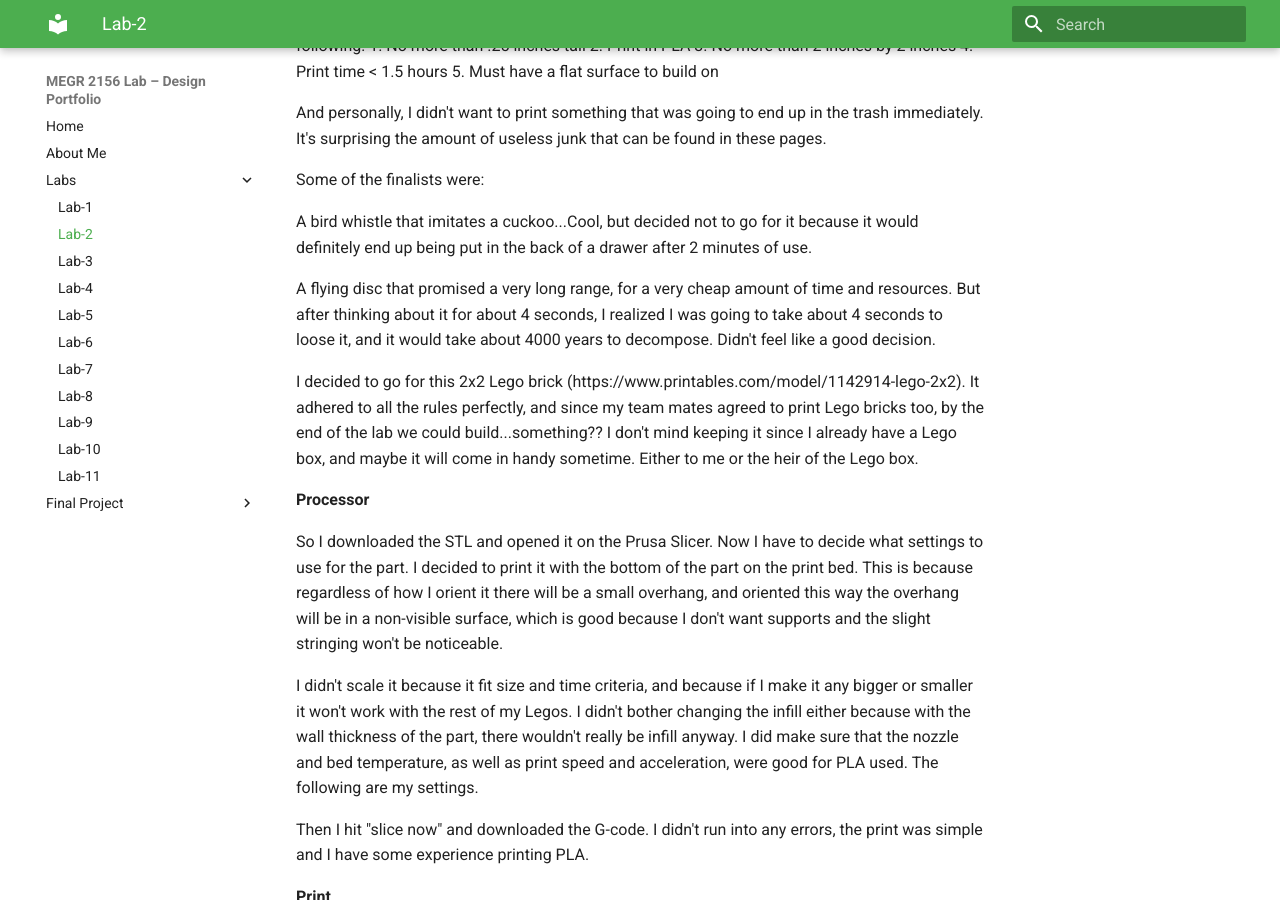
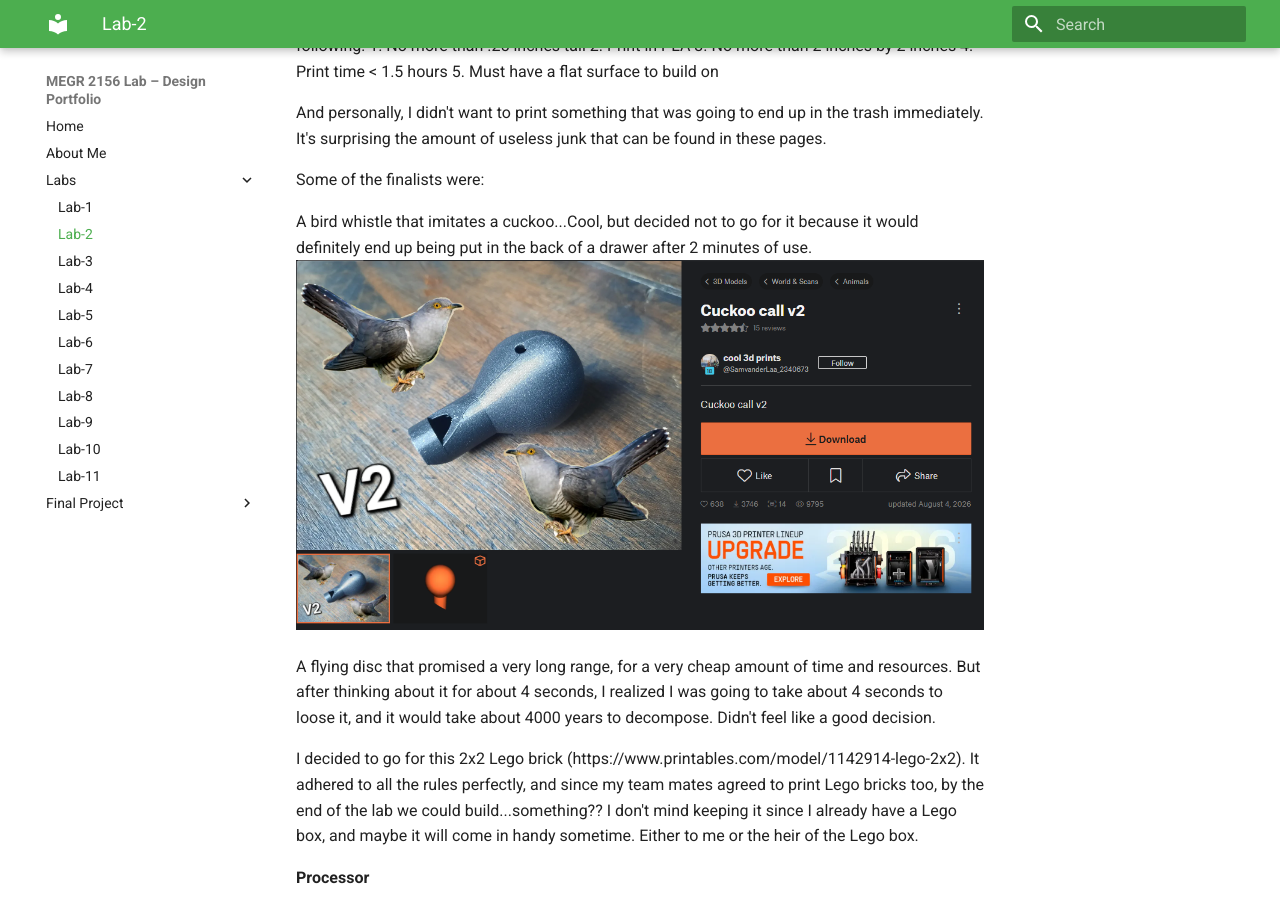
Before and after one commit to juanmasacova/MASACOVA-portfolio, an MkDocs documentation site: the page built from docs/Labs/L02/index.md, in a window 1280 px wide and 900 px high, scrolled down 988 px. Built offline with MkDocs 1.6.1 and Material for MkDocs 9.7.7, drawn with Linux system fonts in a browser that asks for light colours.

Commit message:
Update index.md

```diff
--- a/docs/Labs/L02/index.md
+++ b/docs/Labs/L02/index.md
@@ -39,7 +39,7 @@
 Some of the finalists were:
 
 A bird whistle that imitates a cuckoo...Cool, but decided not to go for it because it would definitely end up being put in the back of a drawer after 2 minutes of use.
-
+![Cuckoo Call](cuckoo call.png)
 
 A flying disc that promised a very long range, for a very cheap amount of time and resources. But after thinking about it for about 4 seconds, I realized I was going to take about 4 seconds to loose it, and it would take about 4000 years to decompose. Didn't feel like a good decision.
 
```
